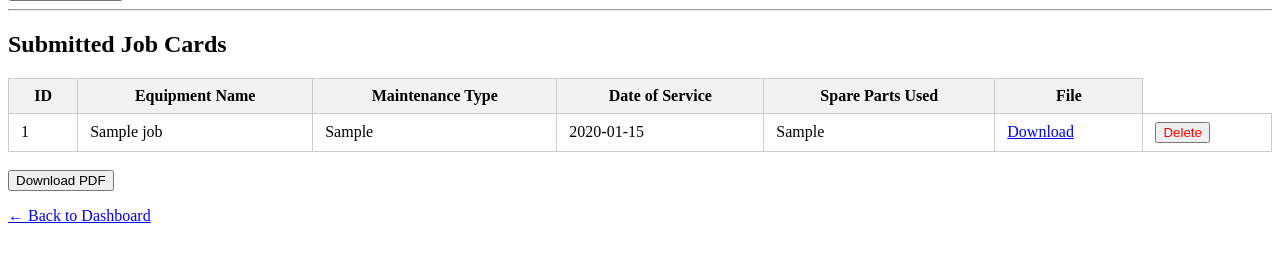
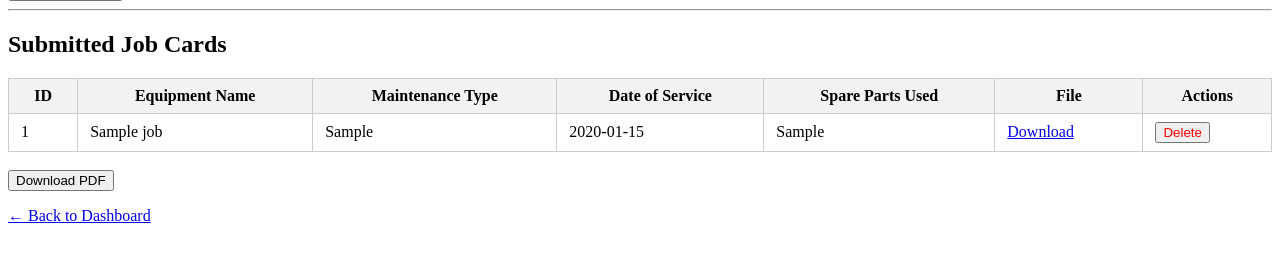
Before and after one commit to biomedlink96/biomedlink, a FastAPI app: template backend/templates/jobcard.html in a window 1280 px wide. Shown: the part 515-783 px from the top of the page. Run offline with FastAPI, Linux system fonts and the light colour scheme; the template is opened without the code that fills it: most values are stand-ins (such as "Sample title", 1, 10 or a date in 2020).

Commit message:
Update jobcard.html

```diff
--- a/backend/templates/jobcard.html
+++ b/backend/templates/jobcard.html
@@ -53,6 +53,7 @@
           <th>Date of Service</th>
           <th>Spare Parts Used</th>
           <th>File</th>
+          <th>Actions</th> <!-- NEW -->
         </tr>
       </thead>
       <tbody>
```
